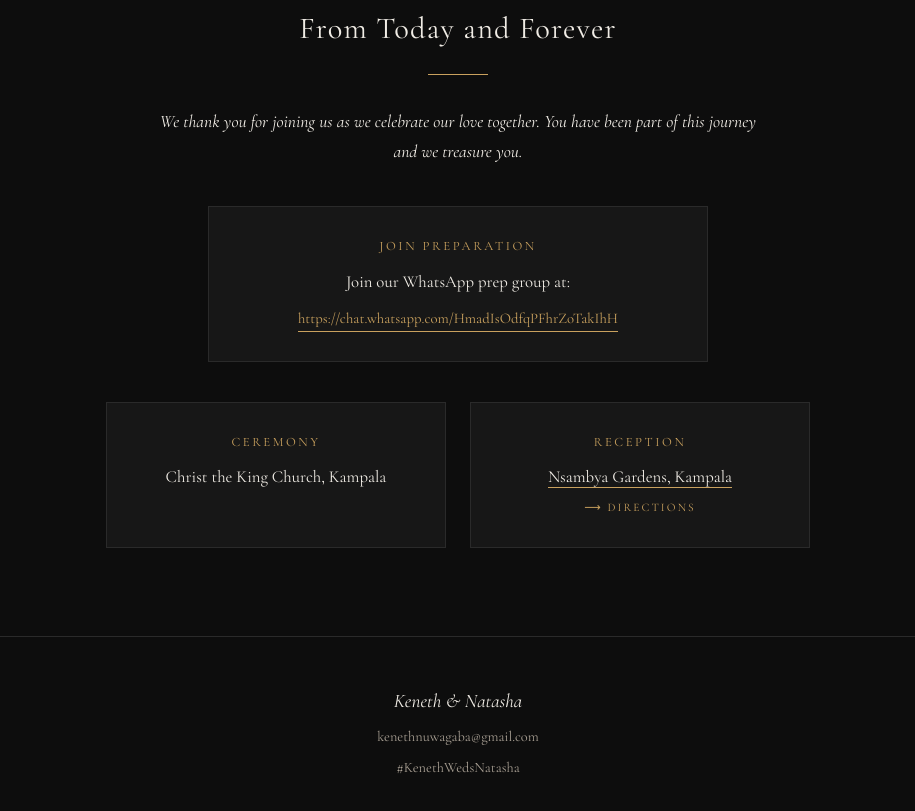
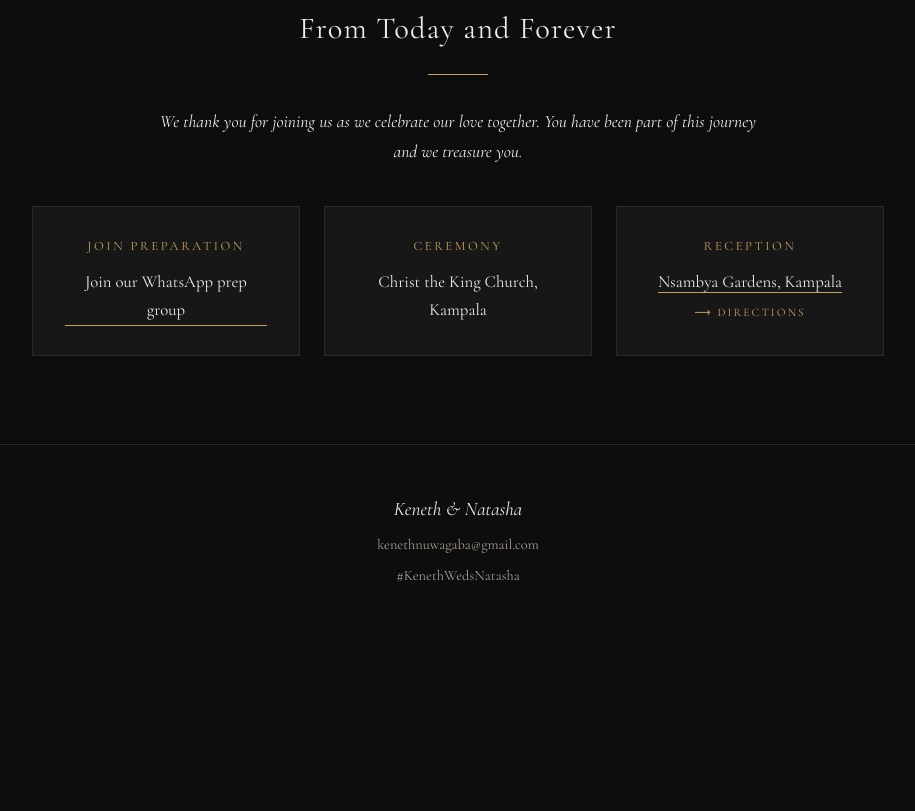
Before and after one commit to kenethnuwagaba/kenethnuwagaba.github.io, a plain HTML site: page index.html in a window 1280 px wide. Shown: the part 1219-2030 px from the top of the page, without its empty margins (182-1097 px from the left). After the commit the page ends 1856 px from the top, so only its background shows below. Drawn offline with nearby package versions, Linux system fonts and the light colour scheme.

Commit message:
Three equal tiles in one row; hyperlink WhatsApp prep group text

```diff
--- a/index.html
+++ b/index.html
@@ -30,7 +30,7 @@ const SITE = {
 
   // --- Join Preparation (WhatsApp group) ---
   whatsappGroupLink: "https://chat.whatsapp.com/HmadIsOdfqPFhrZoTakIhH",
-  whatsappGroupText: "Join our WhatsApp prep group at:",
+  whatsappGroupText: "Join our WhatsApp prep group",
   welcomeMessage: "We thank you for joining us as we celebrate our love together. You have been part of this journey and we treasure you.",
 
   // --- Our story ---
@@ -238,13 +238,12 @@ const SITE = {
     box-shadow: 0 14px 40px rgba(0,0,0,0.6);
     position: relative; z-index: 4;
   }
-  .card-wide { max-width: 500px; }
   .wa-link {
-    display: inline-block; margin-top: 0.6rem; color: var(--gold);
+    display: inline-block; color: var(--ink);
     text-decoration: none; border-bottom: 1px solid var(--gold);
-    word-break: break-all; font-size: 0.92rem;
+    transition: color .2s;
   }
-  .wa-link:hover { color: var(--ink); }
+  .wa-link:hover { color: var(--gold); }
   .card h3 { color: var(--gold); text-transform: uppercase; font-size: 0.8rem; letter-spacing: 0.2em; margin-bottom: 0.6rem; }
   .venue-link { color: var(--ink); text-decoration: none; border-bottom: 1px solid var(--gold); transition: color .2s; }
   .venue-link:hover { color: var(--gold); }
@@ -465,9 +464,7 @@ const SITE = {
     <div class="divider"></div>
     <p class="welcome" id="h-welcome"></p>
     <div class="details">
-      <div class="card card-wide"><h3>Join Preparation</h3><p id="h-prep"></p></div>
-    </div>
-    <div class="details">
+      <div class="card"><h3>Join Preparation</h3><p id="h-prep"></p></div>
       <div class="card"><h3>Ceremony</h3><p id="h-venue"></p></div>
       <div class="card"><h3>Reception</h3><p id="h-reception"></p></div>
     </div>
@@ -561,7 +558,7 @@ $('h-date').textContent = SITE.weddingDate;
 $('h-hashtag').textContent = SITE.hashtag;
 $('h-welcome').textContent = SITE.welcomeMessage;
 $('h-prep').innerHTML =
-  `${SITE.whatsappGroupText}<br><a class="wa-link" href="${SITE.whatsappGroupLink}" target="_blank" rel="noopener">${SITE.whatsappGroupLink}</a>`;
+  `<a class="wa-link" href="${SITE.whatsappGroupLink}" target="_blank" rel="noopener">${SITE.whatsappGroupText}</a>`;
 $('h-venue').textContent = SITE.venue;
 $('h-reception').innerHTML =
   `<a href="#rsvp" class="venue-link" onclick="setTimeout(()=>{const m=document.getElementById('map-embed'); if(m) m.scrollIntoView({behavior:'smooth'});},150)">${SITE.receptionVenue}<span class="pin"> ⟶ Directions</span></a>`;
```
